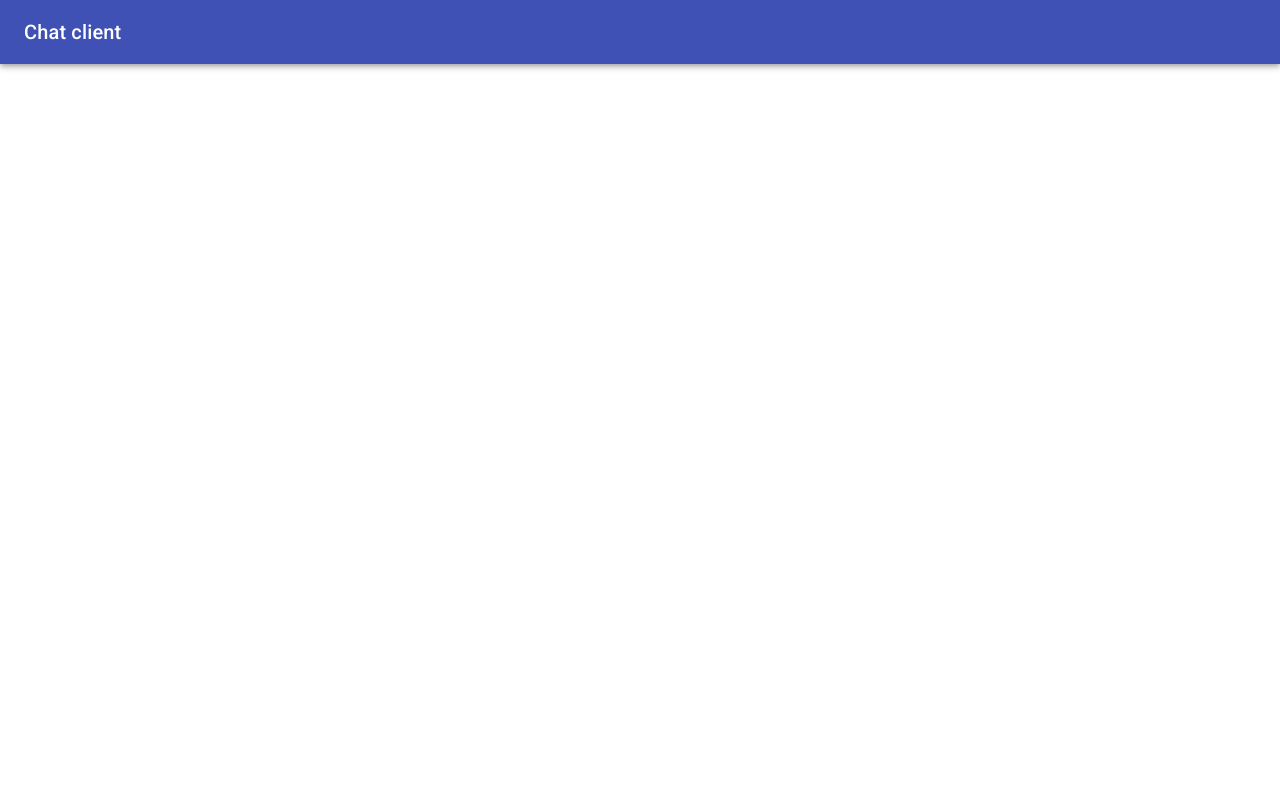
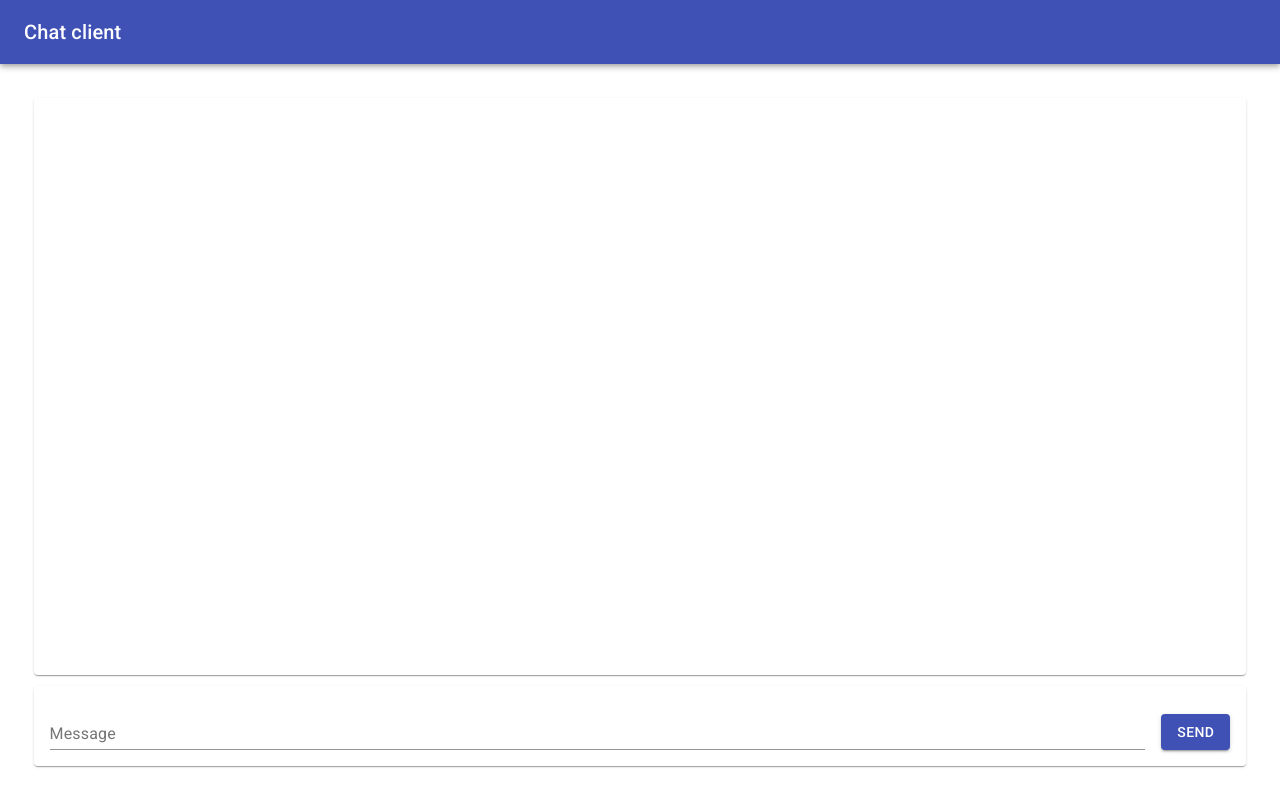
Before and after one commit to jaspervhaastert/chat, a React (Create React App) app in the folder client/: page /chat in a window 1280 px wide. Built offline with nearby package versions, Linux system fonts and the light colour scheme.

Commit message:
Create basic chat screen

```diff
--- a/client/src/App.tsx
+++ b/client/src/App.tsx
@@ -4,24 +4,31 @@ import {BrowserRouter, Route, Switch} from 'react-router-dom';
 
 import AppBar from './components/AppBar';
 import Welcome from './pages/Welcome';
+import Chat from './pages/Chat';
 
-const MainGrid = styled(Grid)({
-    flexGrow: 1,
+const ContentRow = styled(Grid)({
+    flex: 1,
     justifyContent: 'center',
+    overflow: 'auto',
     padding: '2em'
 });
 
 const App: React.FC = () => {
     return (
         <BrowserRouter>
-            <AppBar/>
-            <MainGrid container>
+            <Grid container>
+                <AppBar/>
+            </Grid>
+            <ContentRow container>
                 <Switch>
                     <Route path="/" exact>
                         <Welcome/>
                     </Route>
+                    <Route path="/chat" exact>
+                        <Chat/>
+                    </Route>
                 </Switch>
-            </MainGrid>
+            </ContentRow>
         </BrowserRouter>
     );
 };
--- /dev/null
+++ b/client/src/components/InputBar.tsx
@@ -0,0 +1,43 @@
+import React from 'react';
+import {Button, Grid, styled, TextField} from '@material-ui/core';
+
+const TextFieldColumn = styled(Grid)({
+    display: 'flex',
+    flex: 1,
+    paddingRight: '1em'
+});
+
+const NicknameTextField = styled(TextField)({
+    display: 'flex',
+    flex: 1
+});
+
+const ButtonColumn = styled(Grid)({
+    alignItems: 'flex-end',
+    display: 'flex',
+    justifyContent: 'flex-end'
+});
+
+interface InputBarProps {
+    textFieldLabel: string;
+    buttonLabel: string;
+}
+
+const InputBar: React.FC<InputBarProps> = ({textFieldLabel, buttonLabel}) => {
+    return (
+        <Grid container direction="column">
+            <Grid container>
+                <Grid container component="form">
+                    <TextFieldColumn item>
+                        <NicknameTextField label={textFieldLabel} autoComplete="off"/>
+                    </TextFieldColumn>
+                    <ButtonColumn item>
+                        <Button variant="contained" color="primary" type="submit">{buttonLabel}</Button>
+                    </ButtonColumn>
+                </Grid>
+            </Grid>
+        </Grid>
+    );
+};
+
+export default InputBar;
--- /dev/null
+++ b/client/src/components/Messages.tsx
@@ -0,0 +1,58 @@
+import React, {useEffect, useRef} from 'react';
+import {Grid, List, ListItem, ListItemText, Paper, styled, Typography} from '@material-ui/core';
+import Message from '../interfaces/Message';
+
+const MessagesPaper = styled(Paper)({
+    display: 'flex',
+    height: '100%',
+    overflow: 'hidden',
+    padding: '1em'
+});
+
+const PaperRow = styled(Grid)({
+    maxHeight: '100%',
+    overflow: 'auto'
+});
+
+const InlineTypography = styled(Typography)({
+    display: 'inline'
+});
+
+const BoldInlineTypography = styled(InlineTypography)({
+    fontWeight: 'bold'
+});
+
+interface MessagesProps {
+    messages: Message[];
+}
+
+const Messages: React.FC<MessagesProps> = ({messages}) => {
+    const paperRow = useRef<HTMLDivElement>(null);
+
+    useEffect(() => {
+        if (paperRow.current) {
+            paperRow.current.scrollTop = paperRow.current.scrollHeight;
+        }
+    }, [paperRow, messages]);
+
+    return (
+        <MessagesPaper elevation={1}>
+            <PaperRow container ref={paperRow}>
+                <List>
+                    {
+                        messages.map((message, index) => (
+                            <ListItem key={index}>
+                                <ListItemText disableTypography>
+                                    <BoldInlineTypography>{message.nickname}: </BoldInlineTypography>
+                                    <InlineTypography>{message.message}</InlineTypography>
+                                </ListItemText>
+                            </ListItem>
+                        ))
+                    }
+                </List>
+            </PaperRow>
+        </MessagesPaper>
+    );
+};
+
+export default Messages;
--- a/client/src/index.css
+++ b/client/src/index.css
@@ -1,22 +1,14 @@
 @import "~typeface-roboto";
 
 html {
-    height: 100%;
+    height: 100vh;
 }
 
 body {
+    height: 100%;
     margin: 0;
-    font-family: -apple-system, BlinkMacSystemFont, 'Segoe UI', 'Roboto', 'Oxygen',
-    'Ubuntu', 'Cantarell', 'Fira Sans', 'Droid Sans', 'Helvetica Neue',
-    sans-serif;
+    -moz-osx-font-smoothing: grayscale;
     -webkit-font-smoothing: antialiased;
-    -moz-osx-font-smoothing: grayscale;
-    height: 100%;
-}
-
-code {
-    font-family: source-code-pro, Menlo, Monaco, Consolas, 'Courier New',
-    monospace;
 }
 
 #root {
--- /dev/null
+++ b/client/src/interfaces/Message.ts
@@ -0,0 +1,6 @@
+interface Message {
+    nickname: string;
+    message: string;
+}
+
+export default Message;
--- /dev/null
+++ b/client/src/pages/Chat.tsx
@@ -0,0 +1,58 @@
+import React, {useState} from 'react';
+import {Grid, Paper, styled} from '@material-ui/core';
+
+import Messages from '../components/Messages';
+import InputBar from '../components/InputBar';
+import Message from '../interfaces/Message';
+
+const ChatColumn = styled(Grid)({
+    height: '100%'
+});
+
+const MessagesRow = styled(Grid)({
+    flex: 1,
+    overflow: 'hidden',
+    marginBottom: '0.5em'
+});
+
+const MessagesColumn = styled(Grid)({
+    flex: 1,
+    height: '100%',
+    padding: '0.1em'
+});
+
+const MessageBarRow = styled(Grid)({
+    display: 'flex'
+});
+
+const MessageBarColumn = styled(Grid)({
+    padding: '0.1em'
+});
+
+const MessageBarPaper = styled(Paper)({
+    display: 'flex',
+    padding: '1em'
+});
+
+const Chat: React.FC = () => {
+    const [messages] = useState<Message[]>([]);
+
+    return (
+        <ChatColumn container direction="column">
+            <MessagesRow container>
+                <MessagesColumn container direction="column">
+                    <Messages messages={messages}/>
+                </MessagesColumn>
+            </MessagesRow>
+            <MessageBarRow container>
+                <MessageBarColumn container direction="column">
+                    <MessageBarPaper elevation={1}>
+                        <InputBar textFieldLabel="Message" buttonLabel="Send"/>
+                    </MessageBarPaper>
+                </MessageBarColumn>
+            </MessageBarRow>
+        </ChatColumn>
+    );
+};
+
+export default Chat;
--- a/client/src/pages/Welcome.tsx
+++ b/client/src/pages/Welcome.tsx
@@ -1,27 +1,16 @@
 import React from 'react';
-import {Button, Grid, Paper, styled, TextField, Typography} from '@material-ui/core';
-
-const FlexGrid = styled(Grid)({
-    display: 'flex'
-});
+import {Grid, Paper, styled, Typography} from '@material-ui/core';
+import InputBar from '../components/InputBar';
 
 const WelcomePaper = styled(Paper)({
     padding: '1em'
 });
 
-const NicknameColumn = styled(FlexGrid)({
-    paddingRight: '1em'
-});
-
-const NicknameTextField = styled(TextField)({
-    display: 'flex',
-    flexGrow: 1
-});
-
 const Welcome: React.FC = () => {
     return (
-        <Grid container direction="column" xs={4} justify="center">
-            <Grid item>
+        <Grid container direction="column" justify="center">
+            <Grid container justify="center">
+                <Grid item xs={4}>
                     <WelcomePaper elevation={1}>
                         <Typography variant="h6" component="h6" color="primary" gutterBottom>
                             Welcome
@@ -29,17 +18,9 @@ const Welcome: React.FC = () => {
                         <Typography color="textSecondary" gutterBottom>
                             Please enter a nickname to join the chat.
                         </Typography>
-                    <form>
-                        <Grid container>
-                            <NicknameColumn item xs={10}>
-                                <NicknameTextField id="nickname" label="Nickname"/>
-                            </NicknameColumn>
-                            <FlexGrid item xs={2} alignItems="flex-end" justify="flex-end">
-                                <Button variant="contained" color="primary" type="submit">Submit</Button>
-                            </FlexGrid>
+                        <InputBar textFieldLabel="Nickname" buttonLabel="Submit"/>
+                    </WelcomePaper>
                 </Grid>
-                    </form>
-                </WelcomePaper>
             </Grid>
         </Grid>
     );
```
Also changed, not shown: client/.eslintrc.json. Lines whose indentation alone changed are shown as unchanged.
